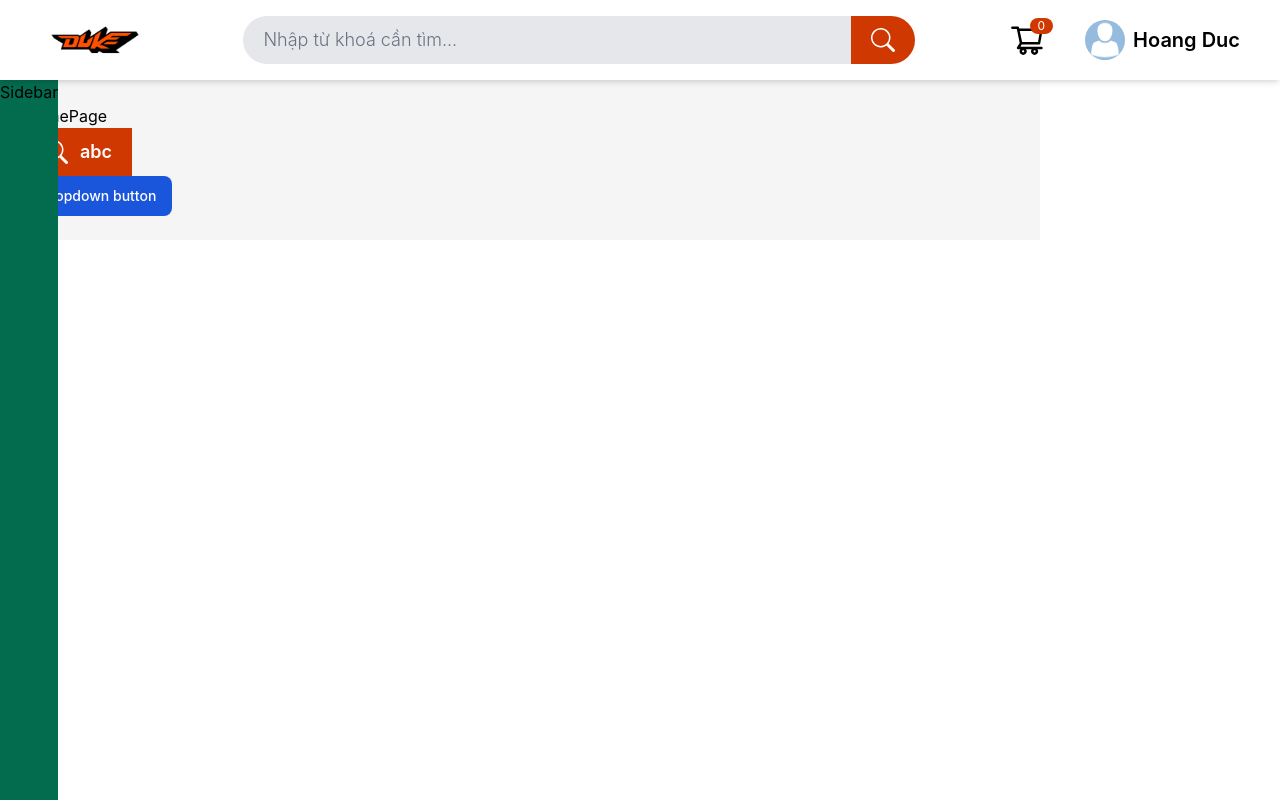
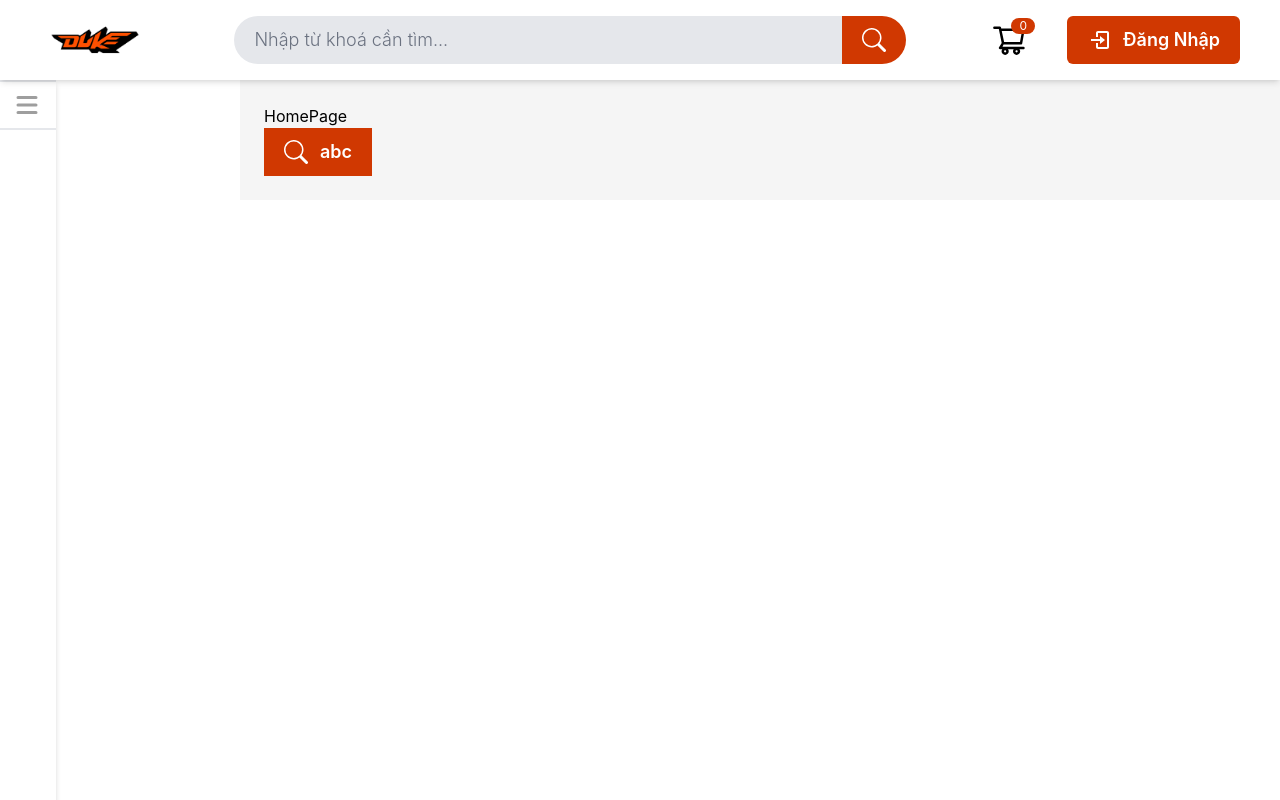
Before and after one commit to hoangduc1104/ShoesShop_ReactJS-, a React (Create React App) app: page / in a window 1280 px wide. Built offline with nearby package versions, Linux system fonts and the light colour scheme.

Commit message:
feat/menu Item

```diff
--- a/src/component/Button/index.jsx
+++ b/src/component/Button/index.jsx
@@ -1,7 +1,7 @@
 import React from 'react';
 import PropTypes from 'prop-types';
 import { Link } from 'react-router-dom';
-import { STYLES } from '../../constant/style';
+import { STYLES } from '../../constant';
 function Button({
   to,
   href,
@@ -41,6 +41,7 @@ function Button({
       } hover:opacity-80 w-max h-full max-h-12 overflow-hidden ${
         rouded && 'rounded-md'
       }`}
+      {...props}
     >
       <Comp
         className={`px-5 py-3 flex my-auto ${STYLES.text.text_white} text-lg font-semibold ${className}`}
--- a/src/component/Dropdown/index.jsx
+++ b/src/component/Dropdown/index.jsx
@@ -1,57 +1,17 @@
 import React from 'react';
+import { FaUserEdit } from 'react-icons/fa';
+import { HiOutlineLogout } from 'react-icons/hi';
+import { STYLES } from '../../constant';
+import MenuItem from '../MenuItem';
 
-function DropdownComponent(props) {
+function DropdownComponent({ footer, children, footerChild, props }) {
   return (
-    <div>
-      <button
-        id="dropdownDefaultButton"
-        data-dropdown-toggle="dropdown"
-        class="text-white bg-blue-700 hover:bg-blue-800 focus:ring-4 focus:outline-none focus:ring-blue-300 font-medium rounded-lg text-sm px-4 py-2.5 text-center inline-flex items-center dark:bg-blue-600 dark:hover:bg-blue-700 dark:focus:ring-blue-800"
-        type="button"
+    <div className="">
+      <div
+        className={`${STYLES.background.bg_secondary} z-10 divide-y divide-gray-100 rounded-lg overflow-hidden shadow-lg w-44 dark:bg-gray-700 dark:divide-gray-600`}
       >
-        Dropdown button{' '}
-      </button>
-      <div
-        id="dropdown"
-        class="z-10 hidden bg-white divide-y divide-gray-100 rounded-lg shadow w-44 dark:bg-gray-700"
-      >
-        <ul
-          class="py-2 text-sm text-gray-700 dark:text-gray-200"
-          aria-labelledby="dropdownDefaultButton"
-        >
-          <li>
-            <a
-              href="#"
-              class="block px-4 py-2 hover:bg-gray-100 dark:hover:bg-gray-600 dark:hover:text-white"
-            >
-              Dashboard
-            </a>
-          </li>
-          <li>
-            <a
-              href="#"
-              class="block px-4 py-2 hover:bg-gray-100 dark:hover:bg-gray-600 dark:hover:text-white"
-            >
-              Settings
-            </a>
-          </li>
-          <li>
-            <a
-              href="#"
-              class="block px-4 py-2 hover:bg-gray-100 dark:hover:bg-gray-600 dark:hover:text-white"
-            >
-              Earnings
-            </a>
-          </li>
-          <li>
-            <a
-              href="#"
-              class="block px-4 py-2 hover:bg-gray-100 dark:hover:bg-gray-600 dark:hover:text-white"
-            >
-              Sign out
-            </a>
-          </li>
-        </ul>
+        {children}
+        {footer && <div className="">{footerChild}</div>}
       </div>
     </div>
   );
--- /dev/null
+++ b/src/component/MenuItem/index.jsx
@@ -0,0 +1,40 @@
+import React from 'react';
+import { STYLES } from '../../constant';
+
+function MenuItem({
+  icon,
+  children,
+  onClick,
+  className,
+  big = false,
+  ...passProps
+}) {
+  const props = {
+    onClick,
+    ...passProps,
+  };
+  return (
+    <div>
+      <a
+        href="#"
+        className={`${STYLES.text.text_secondary} text-sm flex hover:text-orange-600 hover:bg-orange-100 pl-3 ${className}`}
+        {...props}
+      >
+        <span className={`my-auto py-2 ${big ? 'text-3xl' : 'text-2xl'}`}>
+          {icon}
+        </span>
+        <span
+          className={`block ${
+            big ? 'text-xl' : 'text-base'
+          } font-lg pl-2 py-2 hover:bg- dark:hover:bg-gray-600 dark:hover:${
+            STYLES.text.text_orange
+          }`}
+        >
+          {children}
+        </span>
+      </a>
+    </div>
+  );
+}
+
+export default MenuItem;
--- a/src/constant/style.js
+++ b/src/constant/index.js
@@ -1,7 +1,9 @@
 export const STYLES = {
   width: {
-    sidebar_lg: '60',
-    sidebar_sm: '10',
+    sidebar_lg: 'w-60',
+    sidebar_sm: 'w-14',
+    container_left_lg: 'left-60',
+    container_left_sm: 'left-10',
   },
   background: {
     bg_primary: 'bg-[#ffffff]',
@@ -11,6 +13,7 @@ export const STYLES = {
     text_white: 'text-[#ffffff]',
     text_primary: 'text-[#000000]',
     text_secondary: 'text-[#9e9e9e]',
+    text_orange: 'text-orange-600',
   },
   button: {
     primary: 'bg-orange-600',
--- a/src/pages/home/index.jsx
+++ b/src/pages/home/index.jsx
@@ -1,8 +1,8 @@
 import React from 'react';
-import { STYLES } from '../../constant/style';
 import { BsSearch } from 'react-icons/bs';
 import Button from '../../component/Button';
 import DropdownComponent from '../../component/Dropdown';
+import { STYLES } from '../../constant';
 
 const HomePage = () => {
   return (
--- a/src/pages/layout/header/index.jsx
+++ b/src/pages/layout/header/index.jsx
@@ -1,14 +1,19 @@
 import React, { useState } from 'react';
-import { STYLES } from '../../../constant/style';
 import logo from '../../../logo.png';
 import avatar from '../../../ava.png';
 import { BsSearch } from 'react-icons/bs';
 import { AiOutlineShoppingCart } from 'react-icons/ai';
 import { BiLogIn } from 'react-icons/bi';
 import Button from '../../../component/Button';
+import { STYLES } from '../../../constant';
+import DropdownComponent from '../../../component/Dropdown';
+import MenuItem from '../../../component/MenuItem';
+import { FaUserEdit } from 'react-icons/fa';
+import { HiOutlineLogout } from 'react-icons/hi';
 
 const Header = () => {
-  const [author, setAuthor] = useState(true);
+  const [author, setAuthor] = useState(false);
+  const [openMenu, setOpenMenu] = useState(false);
   return (
     <div className={`${STYLES.background.bg_primary} h-20 shadow-md`}>
       <div className=" my-auto w-full">
@@ -28,7 +33,7 @@ const Header = () => {
           </form>
           <div className="action flex">
             <div
-              className={`${STYLES.text.text_primary} text-4xl cart my-auto cursor-pointer hover:text-${STYLES.color.primary} relative`}
+              className={`${STYLES.text.text_primary} text-4xl cart my-auto cursor-pointer hover:${STYLES.text.text_orange} relative`}
             >
               <div
                 className={`text-xs text-white absolute -right-2 -top-1 bg-${STYLES.color.primary} rounded-full overflow-hidden`}
@@ -38,19 +43,54 @@ const Header = () => {
               <AiOutlineShoppingCart />
             </div>
             {author ? (
-              <div className="account flex ml-10 text-xl font-semibold my-auto cursor-pointer">
+              <div className="group my-auto relative">
+                <div
+                  onClick={() => setOpenMenu(!openMenu)}
+                  className={`account flex ml-10 text-xl font-semibold my-auto cursor-pointer hover:text-${STYLES.color.primary}`}
+                >
                   <img src={avatar} alt="" className="w-10 h-10 rounded-full" />
                   <span
-                  className={`hover:text-${STYLES.color.primary} my-auto ml-2`}
+                    className={` my-auto ml-2`}
                     data-dropdown-toggle="dropdown"
                     id="dropdownDefaultButton"
                   >
                     Hoang Duc
                   </span>
                 </div>
+                <div
+                  className={`absolute top-12 -right-4  ${
+                    openMenu ? 'block' : 'hidden'
+                  } group-hover:block`}
+                >
+                  <DropdownComponent
+                    footer
+                    footerChild={
+                      <MenuItem
+                        icon={<HiOutlineLogout />}
+                        onClick={() => setAuthor(!author)}
+                      >
+                        {' '}
+                        Đăng xuất
+                      </MenuItem>
+                    }
+                  >
+                    <ul
+                      className={`${STYLES.text.text_secondary} py-2 text-sm dark:text-gray-200`}
+                    >
+                      <li>
+                        <MenuItem icon={<FaUserEdit />}>Tài khoản</MenuItem>
+                      </li>
+                    </ul>
+                  </DropdownComponent>
+                </div>
+              </div>
             ) : (
               <div className="flex ml-10 text-xl font-semibold my-auto cursor-pointer">
-                <Button leftIcon={<BiLogIn />} rouded>
+                <Button
+                  leftIcon={<BiLogIn />}
+                  rouded
+                  onClick={() => setAuthor(!author)}
+                >
                   Đăng Nhập
                 </Button>
               </div>
--- a/src/pages/layout/index.jsx
+++ b/src/pages/layout/index.jsx
@@ -1,6 +1,6 @@
 import React from 'react';
 import { Outlet } from 'react-router-dom';
-import { STYLES } from '../../constant/style';
+import { STYLES } from '../../constant';
 import Header from './header';
 import Sidebar from './sidebar';
 
@@ -13,7 +13,7 @@ const Layout = () => {
       <div className="flex relative top-20 w-full">
         <Sidebar />
         <div
-          className={`${STYLES.background.bg_secondary} absolute left-${STYLES.width.sidebar_lg} m-auto px-0 w-[calc(100%-240px)]`}
+          className={`${STYLES.background.bg_secondary} absolute ${STYLES.width.container_left_lg} m-auto px-0 w-[calc(100%-240px)]`}
         >
           <div className="container p-6">
             <Outlet />
--- a/src/pages/layout/sidebar/index.jsx
+++ b/src/pages/layout/sidebar/index.jsx
@@ -1,12 +1,35 @@
-import React from 'react';
-import { STYLES } from '../../../constant/style';
+import React, { useState } from 'react';
+import { HiMenu } from 'react-icons/hi';
+import MenuItem from '../../../component/MenuItem';
+import { STYLES } from '../../../constant';
 
 const Sidebar = () => {
+  const [showBar, setShowBar] = useState(false);
   return (
     <div
-      className={`bg-green-700 h-full w-${STYLES.width.sidebar_lg} fixed z-10`}
+      className={`${
+        STYLES.background.bg_primary
+      } shadow-[0_4px_6px_-1px_rgb(0,0,0,0.2),0_2px_4px_-6px_rgb(0,0,0,0.2)] h-full ${
+        showBar ? STYLES.width.sidebar_lg : STYLES.width.sidebar_sm
+      } fixed z-10`}
     >
-      <p>Sidebar</p>
+      {showBar ? (
+        <MenuItem
+          icon={<HiMenu />}
+          big
+          className={'border-y-2'}
+          onClick={() => setShowBar(!showBar)}
+        >
+          MENU
+        </MenuItem>
+      ) : (
+        <MenuItem
+          icon={<HiMenu />}
+          big
+          className={'border-y-2'}
+          onClick={() => setShowBar(!showBar)}
+        ></MenuItem>
+      )}
     </div>
   );
 };
```
Lines whose indentation alone changed are shown as unchanged.
